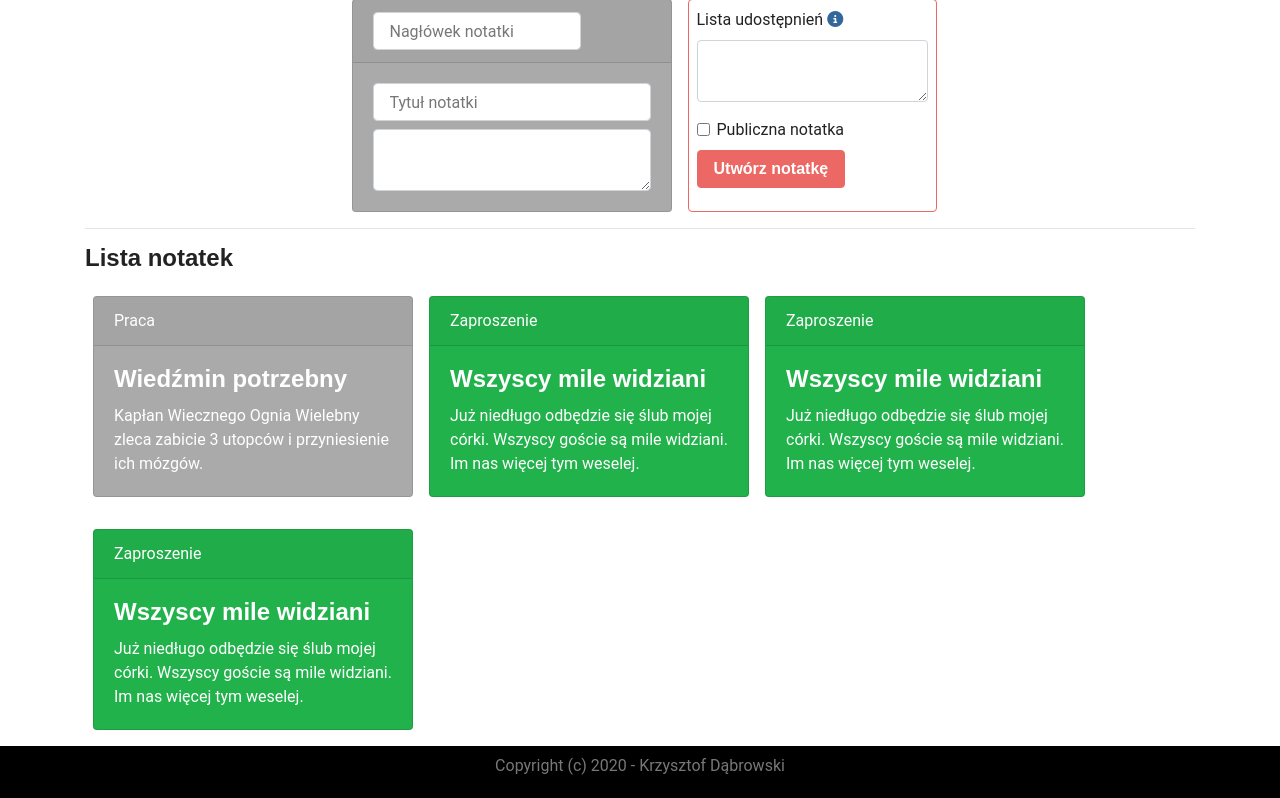
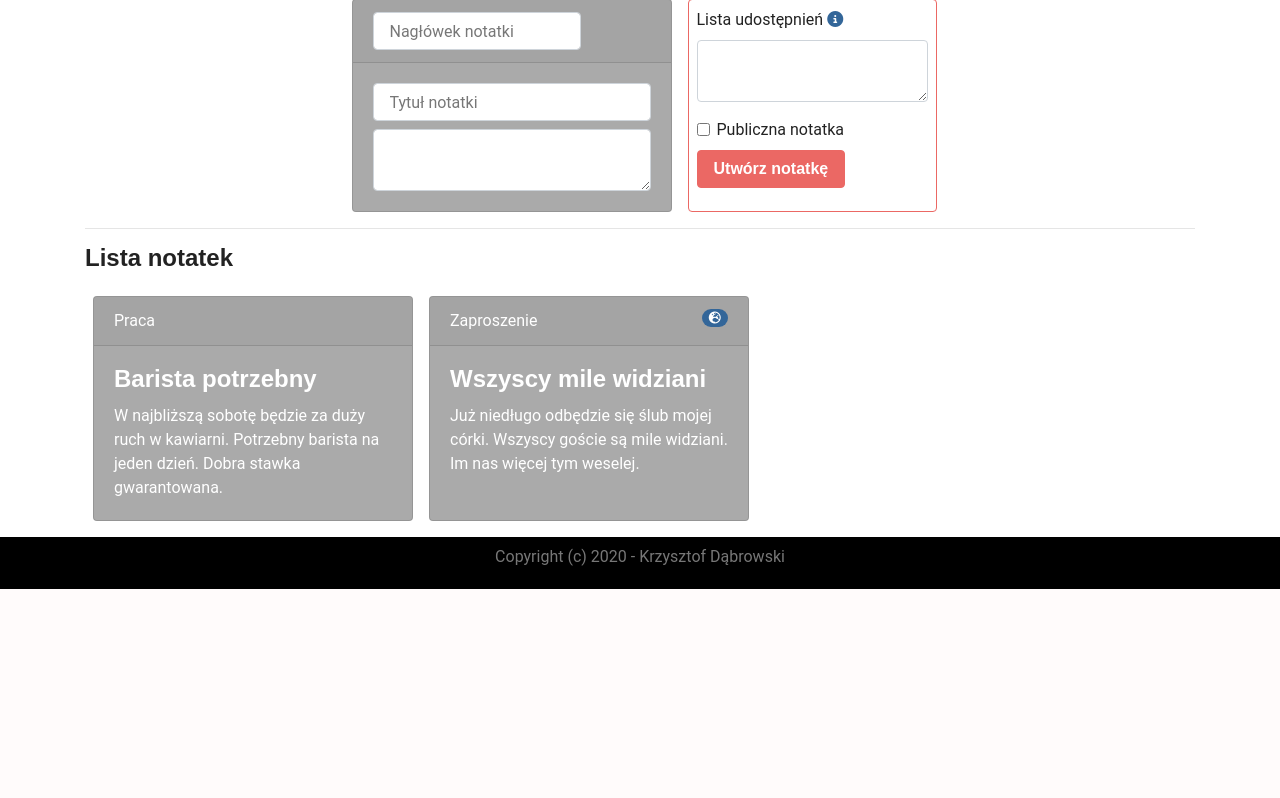
Before and after one commit to christopher-dabrowski/shielded-notes, a Flask app: page /myNotes in a window 1280 px wide. Shown: the part 213-1011 px from the top of the page. After the commit the page ends 802 px from the top, so only its background shows below. Run offline with Flask 2, Linux system fonts and the light colour scheme; a user stored in the database is signed in; data comes from the database, SQL or seed files in the repository; data that the repository does not hold is empty; some libraries are stand-ins or nearby versions; some web fonts are replaced.

Commit message:
Add some notes to initial state

```diff
--- a/app/templates/my_notes.html
+++ b/app/templates/my_notes.html
@@ -69,7 +69,7 @@
       {% for note in notes %}
       <article class="card text-white bg-secondary my-3 mx-2" style="width: 20rem">
         <div class="card-header">
-          <span class="float-left">{{note.header}}</span>
+          <span class="float-left">{{note.heading}}</span>
           {% if note.public %}
           <div id="global-badge" class="float-right badge badge-pill badge-info">
             <i class="fas fa-globe-europe"></i>
@@ -85,46 +85,7 @@
       </article>
       {% endfor %}
 
-      <article class="card text-white bg-secondary my-3 mx-2" style="width: 20rem">
-        <div class="card-header">Praca</div>
-        <div class="card-body">
-          <h4 class="card-title">Wiedźmin potrzebny</h4>
-          <p class="card-text">
-            Kapłan Wiecznego Ognia Wielebny zleca zabicie 3 utopców i przyniesienie ich mózgów.
-          </p>
-        </div>
-      </article>
-
-      <article class="card text-white bg-success my-3 mx-2" style="width: 20rem;">
-        <div class="card-header">Zaproszenie</div>
-        <div class="card-body">
-          <h4 class="card-title">Wszyscy mile widziani</h4>
-          <p class="card-text">
-            Już niedługo odbędzie się ślub mojej córki. Wszyscy goście są mile widziani. Im nas więcej tym weselej.
-          </p>
-        </div>
-      </article>
-
-      <article class="card text-white bg-success my-3 mx-2" style="width: 20rem;">
-        <div class="card-header">Zaproszenie</div>
-        <div class="card-body">
-          <h4 class="card-title">Wszyscy mile widziani</h4>
-          <p class="card-text">
-            Już niedługo odbędzie się ślub mojej córki. Wszyscy goście są mile widziani. Im nas więcej tym weselej.
-          </p>
-        </div>
-      </article>
-
-      <article class="card text-white bg-success my-3 mx-2" style="width: 20rem;">
-        <div class="card-header">Zaproszenie</div>
-        <div class="card-body">
-          <h4 class="card-title">Wszyscy mile widziani</h4>
-          <p class="card-text">
-            Już niedługo odbędzie się ślub mojej córki. Wszyscy goście są mile widziani. Im nas więcej tym weselej.
-          </p>
-        </div>
-      </article>
-    </div flex-wrap">
+    </div>
 
   </section>
 
```
Also changed, not shown: app/models.py (+13 -3 lines).
